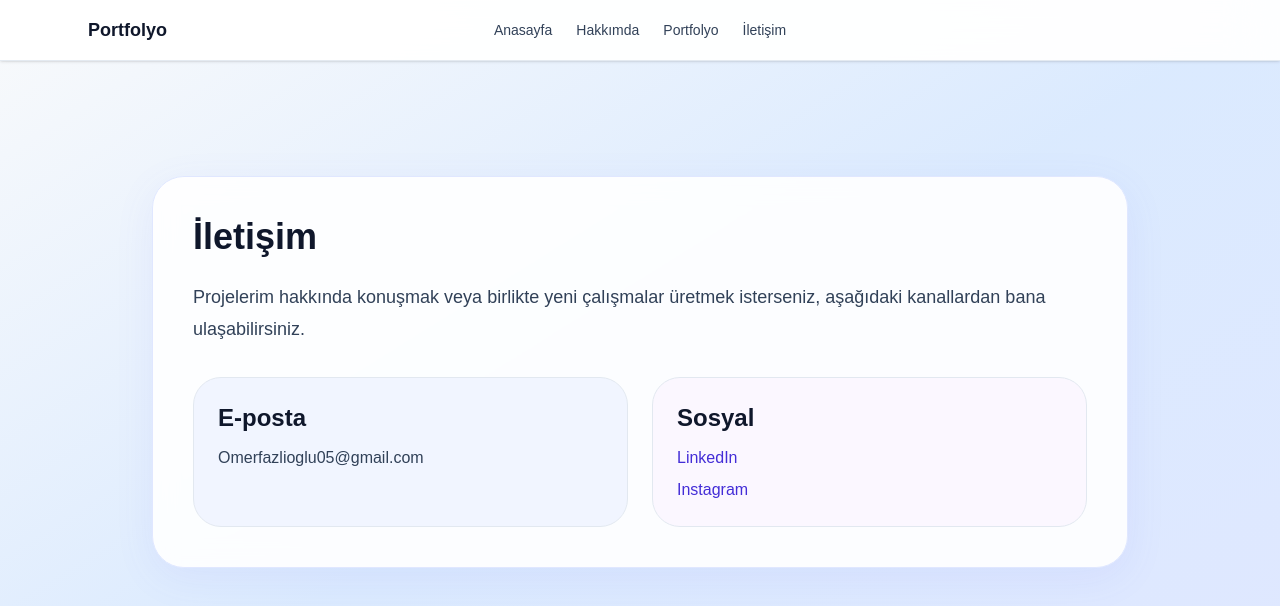
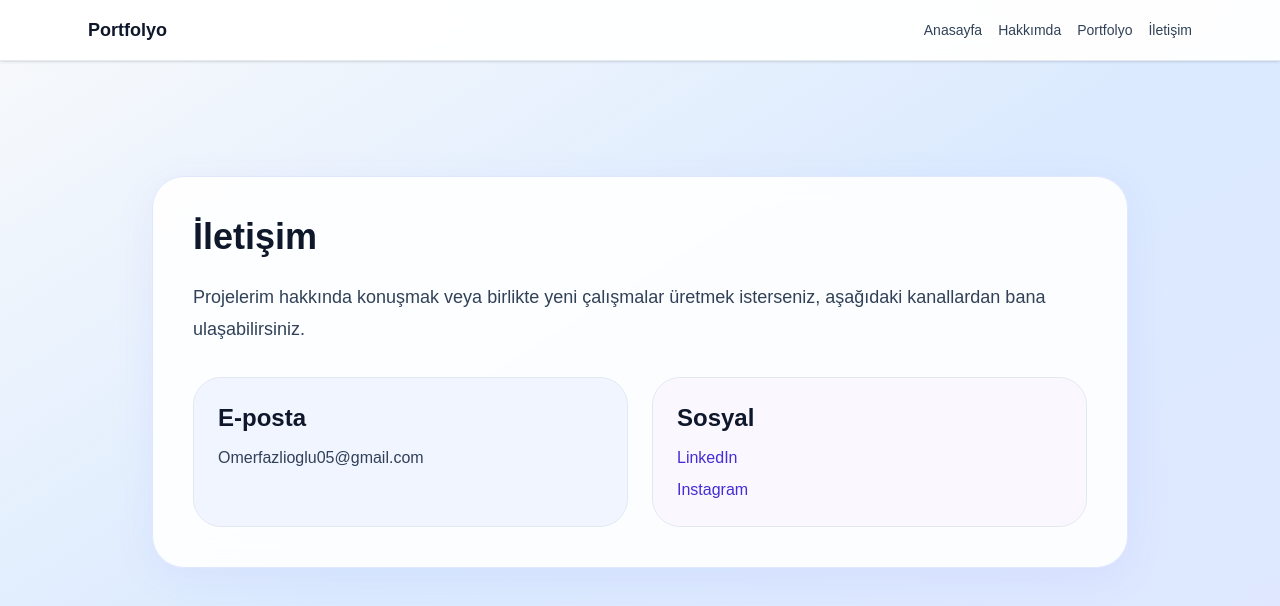
Before and after one commit to fahrettinkorkusuz/my-app, a Next.js app: page /iletisim in a window 1280 px wide. Shown: the top 606 px of the page. Built offline with nearby package versions, Linux system fonts and the light colour scheme.

Commit message:
Update website: add Hakkımda CV, Portfolyo page and center nav bar

```diff
--- a/app/NavBar.tsx
+++ b/app/NavBar.tsx
@@ -3,11 +3,11 @@ import Link from 'next/link';
 export default function NavBar() {
   return (
     <header className="fixed inset-x-0 top-0 z-50 border-b border-slate-200/90 bg-white/95 backdrop-blur-xl shadow-sm">
-      <div className="relative mx-auto flex max-w-6xl items-center px-6 py-4">
+      <div className="mx-auto flex max-w-6xl flex-wrap items-center justify-between gap-4 px-6 py-4">
         <Link href="/" className="text-lg font-semibold text-slate-900">
           Portfolyo
         </Link>
-        <nav className="absolute inset-x-0 mx-auto flex w-max items-center gap-6 text-sm font-medium text-slate-700">
+        <nav className="flex flex-wrap justify-center gap-4 text-sm font-medium text-slate-700">
           <Link href="/" className="transition hover:text-indigo-600">
             Anasayfa
           </Link>
--- a/app/iletisim/page.tsx
+++ b/app/iletisim/page.tsx
@@ -20,7 +20,7 @@ export default function IletisimPage() {
                   </a>
                 </p>
                 <p>
-                  <a href="https://www.instagram.com" target="_blank" rel="noreferrer" className="font-medium text-indigo-700 hover:text-indigo-900">
+                  <a href="https://www.instagram.com/fazliogluomer_?igsh=dmpwZjJ6azFvMjUy" target="_blank" rel="noreferrer" className="font-medium text-indigo-700 hover:text-indigo-900">
                     Instagram
                   </a>
                 </p>
```
